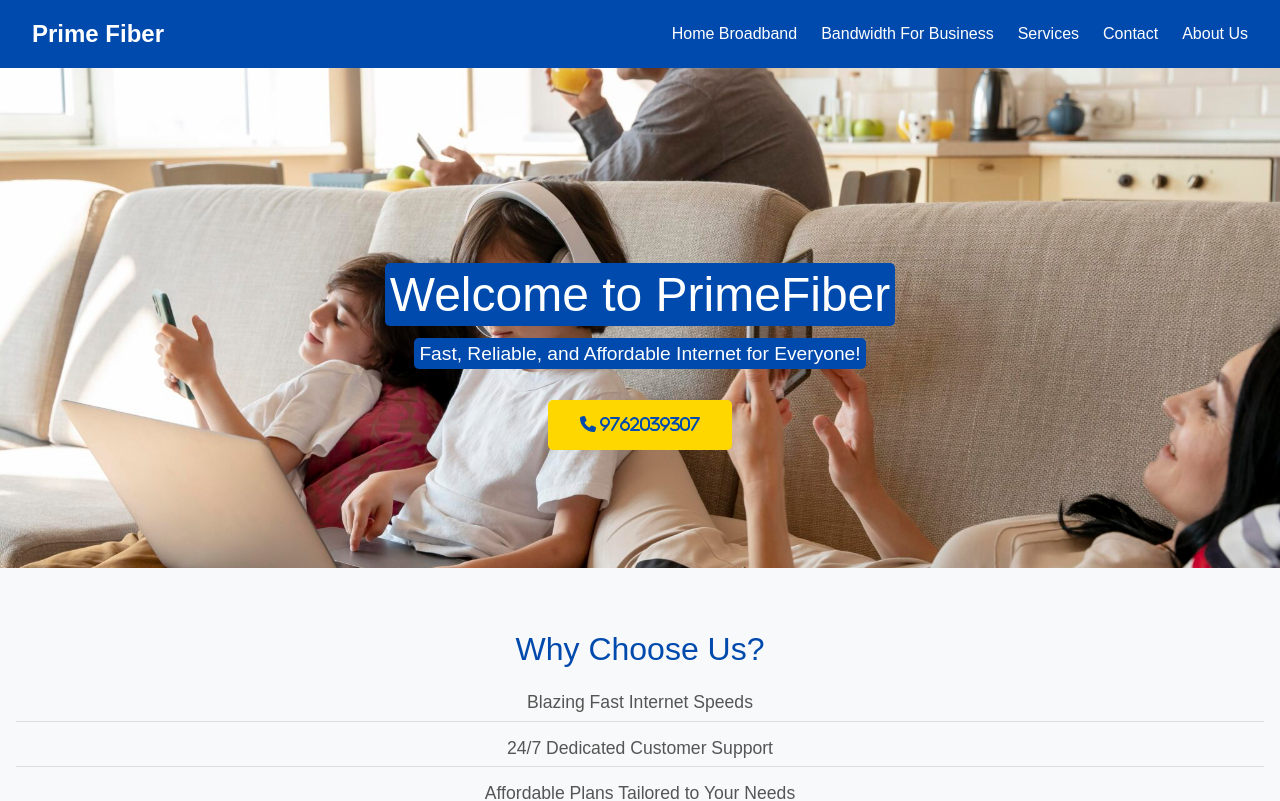
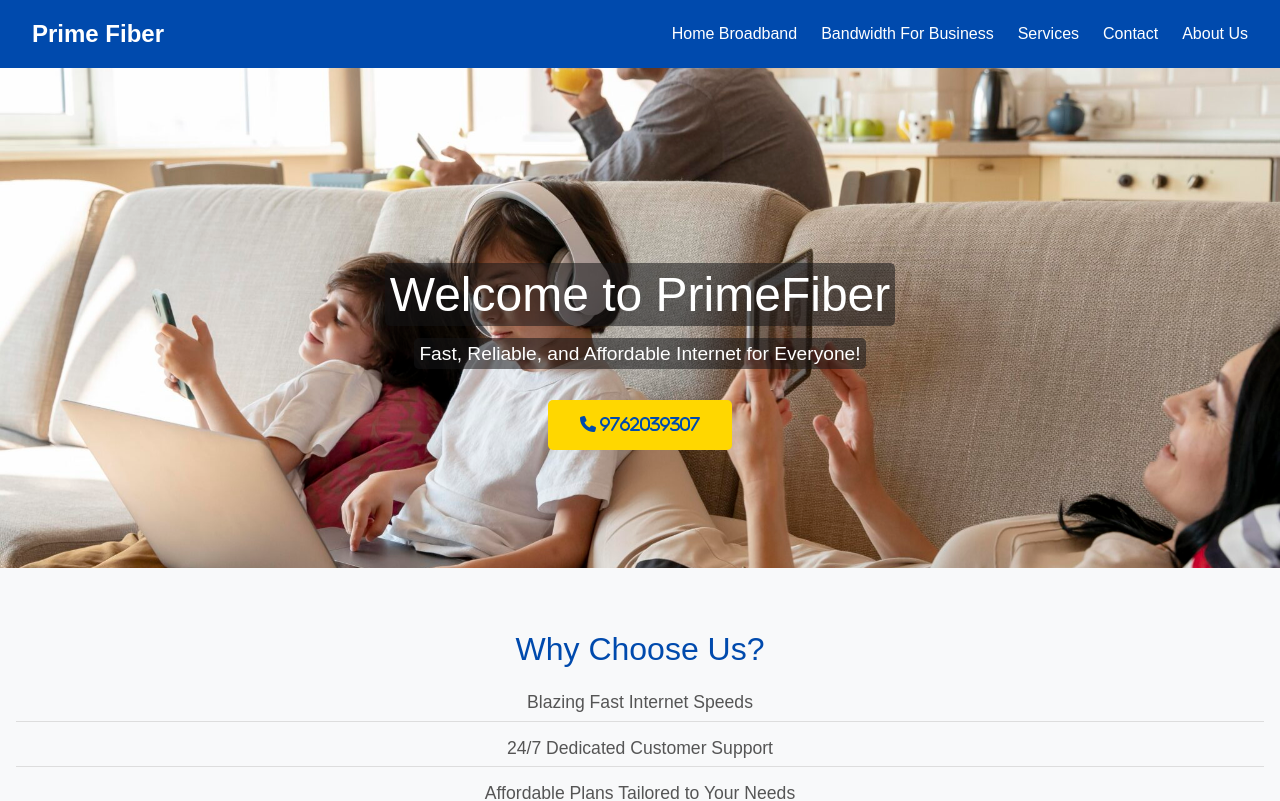
Before and after one commit to atuleknathware/PrimeFiber, a React (Vite) app: page / in a window 1280 px wide. Shown: the top 801 px of the page. Built offline with nearby package versions, Linux system fonts and the light colour scheme.

Commit message:
primeFiber Website

```diff
--- a/src/Aboutus.css
+++ b/src/Aboutus.css
@@ -135,7 +135,7 @@ body, html {
 
 
   .highlight {
-    background-color: #004aad; /* Change to any color */
+    background-color: #1616178a; /* Change to any color */
     padding: 5px;
     border-radius: 5px;
     color: white; /* Adjust text color for contrast */
--- a/src/Commercial.css
+++ b/src/Commercial.css
@@ -134,7 +134,7 @@ body, html {
 
 
   .highlight {
-    background-color: #004aad; /* Change to any color */
+    background-color: #1616178a; /* Change to any color */
     padding: 5px;
     border-radius: 5px;
     color: white; /* Adjust text color for contrast */
--- a/src/ContactUs.css
+++ b/src/ContactUs.css
@@ -135,7 +135,7 @@ body, html {
 
 
   .highlight {
-    background-color: #004aad; /* Change to any color */
+    background-color: #1616178a; /* Change to any color */
     padding: 5px;
     border-radius: 5px;
     color: white; /* Adjust text color for contrast */
--- a/src/ContactUs.jsx
+++ b/src/ContactUs.jsx
@@ -8,10 +8,7 @@ const containerStyle = {
     height: "400px",
   };
 
-  const center = {
-    lat: 19.8663876, // Replace with your latitude
-    lng: 75.3474575, // Replace with your longitude
-  };
+
 
 const ContactUs = () => {
   return (
@@ -100,7 +97,7 @@ const ContactUs = () => {
             <div style={{display:"flex", justifyContent:"space-evenly",alignItems:"center", backgroundColor:"#ffea00",color:"black",fontWeight:"bold", width:"1000px", marginLeft:"12%"}}>
                 <img src="src\images\pexels-verma-harshil-4218546.jpg" alt="" style={{width:"150px"}}/>
                 <h5>A simple, reliable and affordable solution for unlimited internet access</h5>
-               <p> Get insights on offers, latest plans and prompt customer service with Gazon India.</p>
+               <p> Get insights on offers, latest plans and prompt customer service with Prime Fiber Media Pvt.</p>
             </div>
         </section>
 
@@ -109,16 +106,17 @@ const ContactUs = () => {
 
         {/* Footer Section */}
 
-        <section>
-        <LoadScript googleMapsApiKey="YOUR_GOOGLE_MAPS_API_KEY">
+        <section style={{marginTop:"25px"}} >
+        {/* <LoadScript googleMapsApiKey="YOUR_GOOGLE_MAPS_API_KEY">
       <GoogleMap mapContainerStyle={containerStyle} center={center} zoom={12}>
         <Marker position={center} />
       </GoogleMap>
-    </LoadScript>
+    </LoadScript> */}
+    <iframe style={containerStyle} src="https://www.google.com/maps/embed?pb=!1m18!1m12!1m3!1d3752.2384552443164!2d75.34097777499886!3d19.872150481503397!2m3!1f0!2f0!3f0!3m2!1i1024!2i768!4f13.1!3m3!1m2!1s0x3bdba362a1ed5a23%3A0x9914c9b8cabf575!2sPrimefiber%20Media%20Pvt%20Ltd!5e0!3m2!1smr!2sin!4v1738653414316!5m2!1smr!2sin" width="600" height="450"  allowfullscreen="" loading="lazy" referrerpolicy="no-referrer-when-downgrade"></iframe>
         </section>
 
 
-        <footer className="footer">
+        <footer className="footer" style={{marginTop:"25px"}}>
           <p>© 2025 SpeedNet. All rights reserved.</p>
         </footer>
       </div>
--- a/src/HomePage.css
+++ b/src/HomePage.css
@@ -18,7 +18,7 @@ body, html {
     padding: 3rem 1rem;
   }
   .highlight {
-    background-color: #004aad; /* Change to any color */
+    background-color: #1616178a; /* Change to any color */
     padding: 5px;
     border-radius: 5px;
     color: white; /* Adjust text color for contrast */
--- a/src/QueryForm.jsx
+++ b/src/QueryForm.jsx
@@ -12,15 +12,16 @@ const QueryForm = () => {
         <label htmlFor="exampleInputMobile" className="form-label">Mobile No</label>
         <input type="number" className="form-control" id="exampleInputphone1" />
 
+        <label htmlFor="exampleInputEmail1" className="form-label">Email address</label>
+        <input type="email" className="form-control" id="exampleInputEmail1" />
+
+
         <label htmlFor="exampleInputAddress" className="form-label">Address</label>
         <input type="text" className="form-control" id="exampleInputAddress" style={{   height: "120px",
     resize: "vertical" }}/>
 
-        <label htmlFor="exampleInputEmail1" className="form-label">Email address</label>
-        <input type="email" className="form-control" id="exampleInputEmail1" />
 
-        <label htmlFor="exampleInputPassword1" className="form-label">Password</label>
-        <input type="password" className="form-control" id="exampleInputPassword1" />
+
 
         <button type="submit" className="submit-btn">Enquire</button>
       </form>
```
